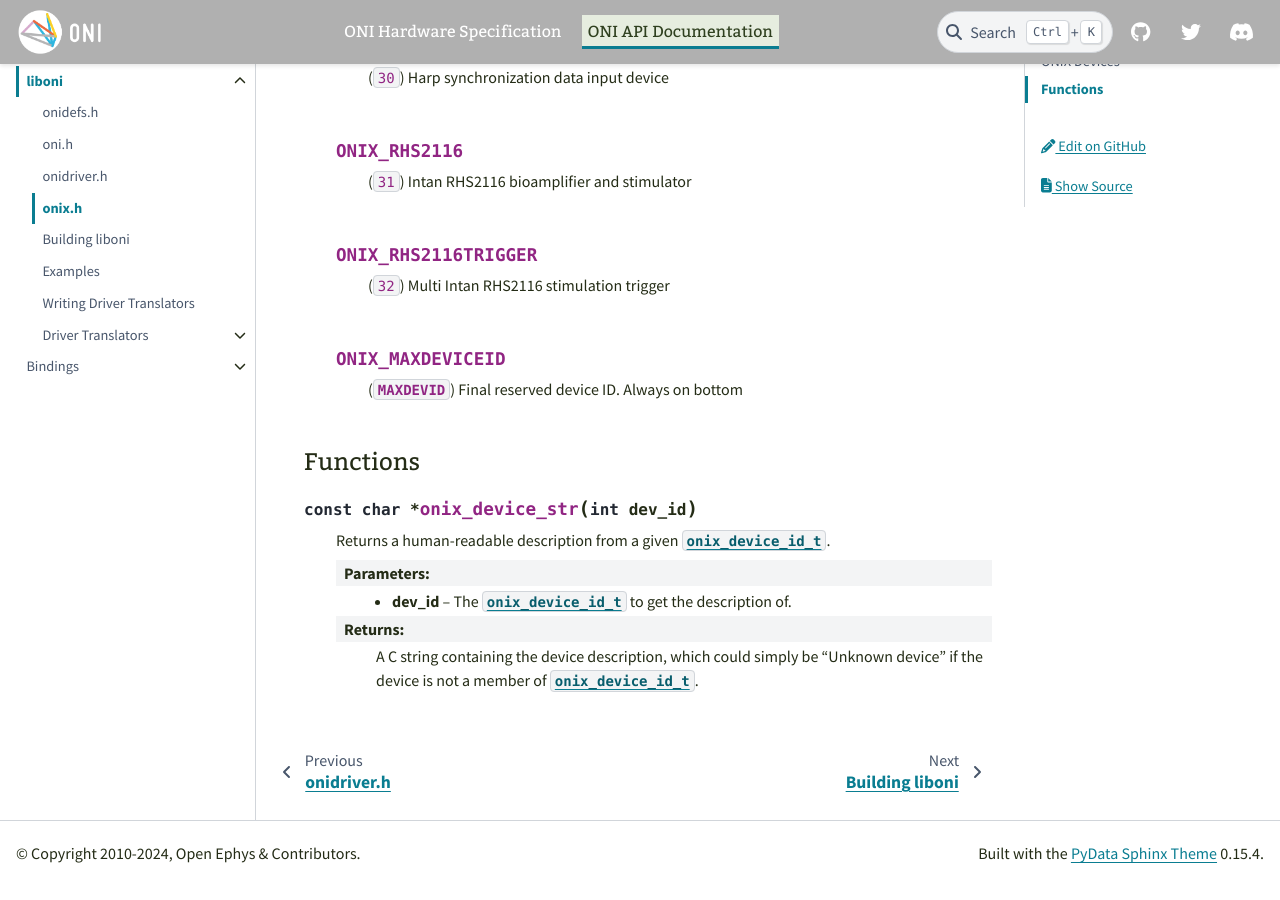
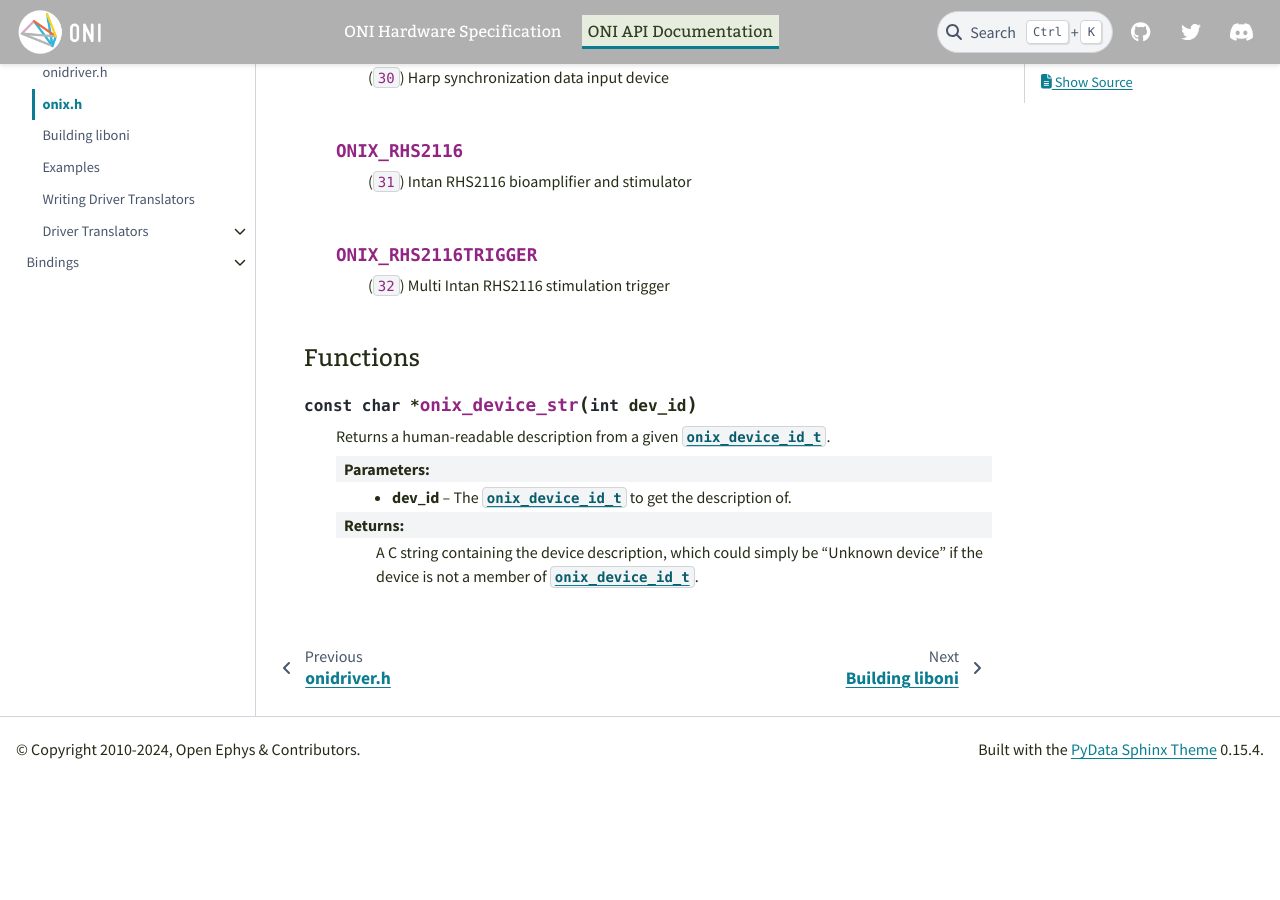
Before and after one commit to open-ephys/ONI, a Sphinx documentation site: the page built from source/api/liboni/onix.rst, in a window 1280 px wide and 900 px high, scrolled down 3630 px. Built offline with Sphinx 7.4.7 and the PyData theme 0.15.4, drawn with Linux system fonts in a browser that asks for light colours; after the commit the page ends 4426 px from its top, so only the background shows below that.

Commit message:
Remove MAXDEVID
Remove reference to the maximum device ID, since this is no longer part of the ONI specifications.

```diff
--- a/source/api/liboni/onix.rst
+++ b/source/api/liboni/onix.rst
@@ -182,11 +182,6 @@ ONI specification and are not required to use the API.
         (``32``)
         Multi Intan RHS2116 stimulation trigger
 
-    .. macro:: ONIX_MAXDEVICEID
-
-        (:macro:`MAXDEVID`)
-        Final reserved device ID. Always on bottom
-
 Functions
 --------------------------------------------
 
```
